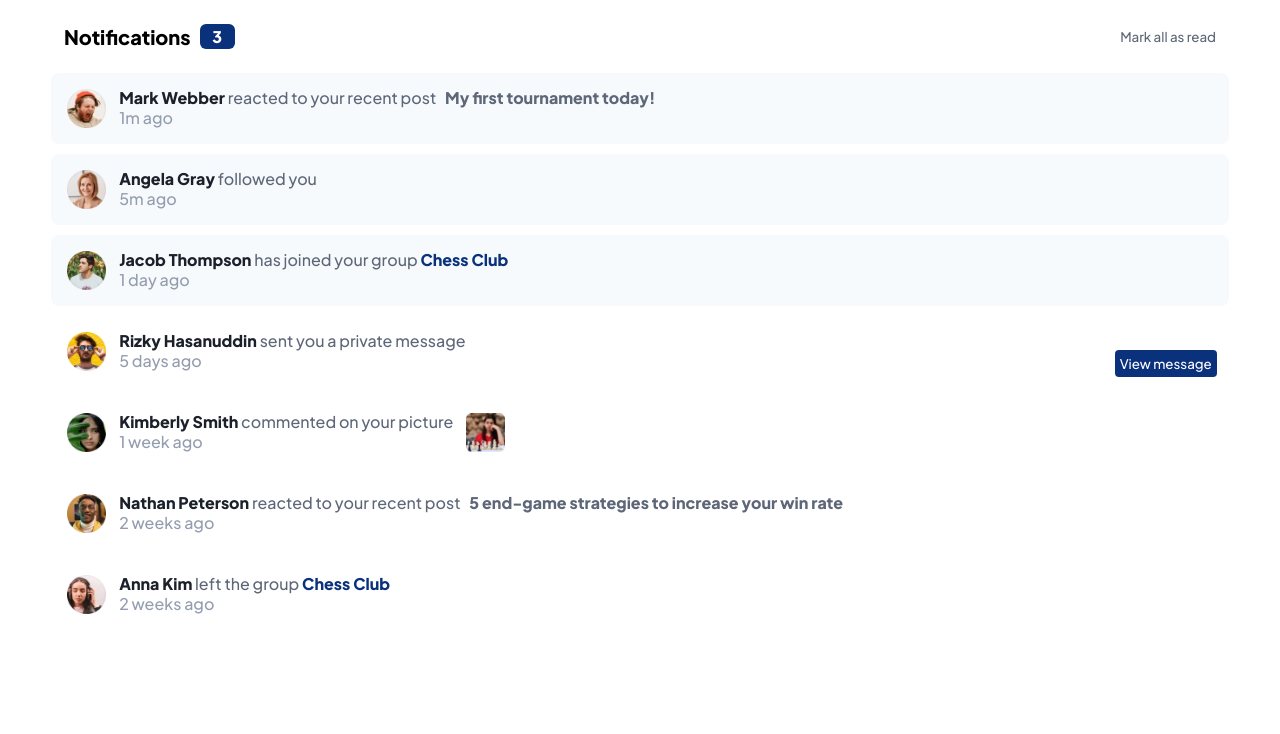
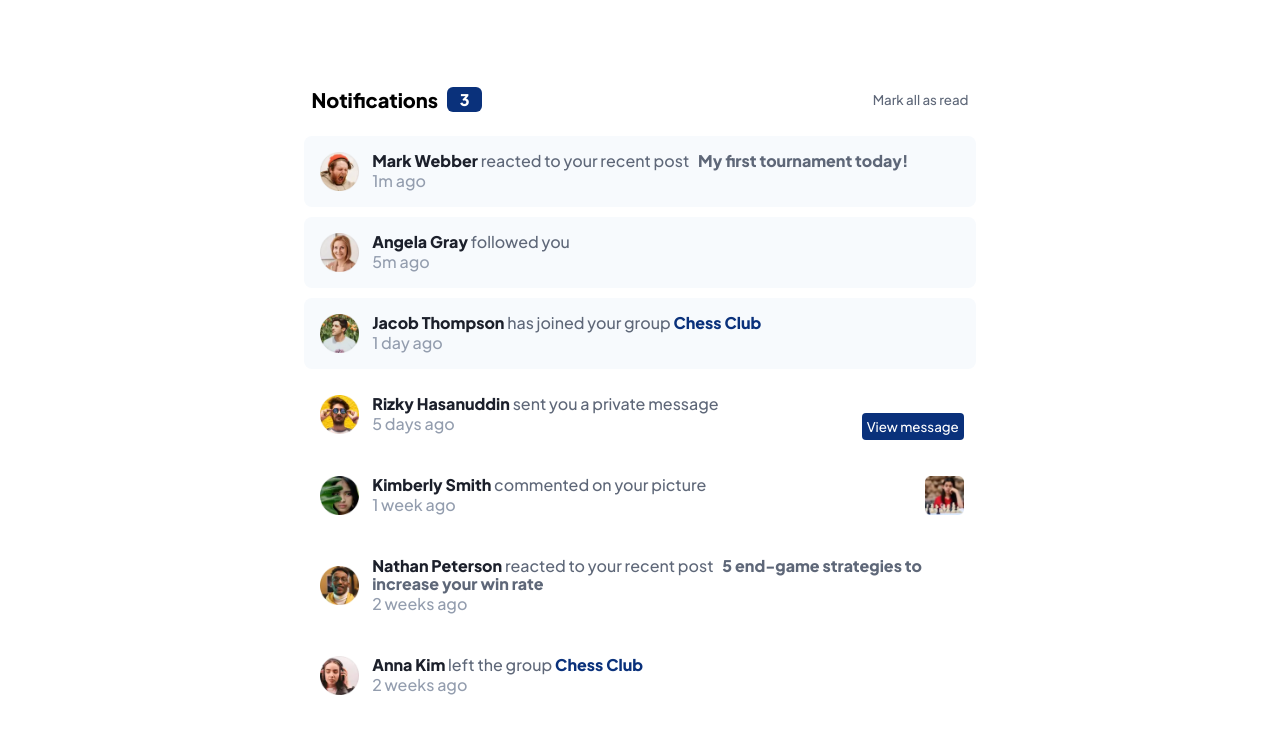
Before and after one commit to nyrellcl/notifications-challenge, a React (Create React App) app: page / in a window 1280 px wide. Shown: the top 734 px of the page. Built offline with nearby package versions, Linux system fonts and the light colour scheme.

Commit message:
added visited on msg btn

```diff
--- a/src/App.js
+++ b/src/App.js
@@ -21,7 +21,8 @@ function App() {
 
 
   return (
-    <>
+    <main className="main">
+
       <header className="notifications-bar">
         <div className="notifications-bar__content">
           <h1>Notifications</h1>
@@ -91,7 +92,7 @@ function App() {
             </article>
 
       </section>
-    </>
+    </main>
   );
 }
 
--- a/src/index-sass/index.css
+++ b/src/index-sass/index.css
@@ -6,6 +6,7 @@
 
 body {
   min-width: 375px;
+  height: 100vh;
 }
 
 .show {
@@ -108,6 +109,16 @@ h1, button, span, p {
     padding: 0.3125rem;
     background-color: hsl(219deg, 85%, 26%);
     color: #fff;
+    transition: all 250ms ease-in-out;
+  }
+  .notifications-container__card__content .view-msg:active {
+    background: hsl(211deg, 68%, 94%);
+    color: hsl(219deg, 85%, 26%);
+  }
+  .notifications-container__card__content .view-msg:hover, .notifications-container__card__content .view-msg:visited {
+    cursor: pointer;
+    background: hsl(211deg, 68%, 94%);
+    color: hsl(219deg, 85%, 26%);
   }
   .notifications-container__card__content .msg-box {
     padding: 1rem;
@@ -126,4 +137,16 @@ h1, button, span, p {
     width: 2.4375rem;
     height: 2.4375rem;
   }
+}
+@media only screen and (min-width: 1200px) {
+  .main {
+    width: 45.625rem;
+    margin: 3.9375rem auto 5.5625rem;
+    z-index: 1;
+  }
+  .notifications-container__card .chess {
+    position: absolute;
+    right: 0;
+    margin-right: 0.75rem;
+  }
 }/*# sourceMappingURL=index.css.map */
--- a/src/index-sass/index.scss
+++ b/src/index-sass/index.scss
@@ -9,6 +9,7 @@
 
 body{
     min-width: 375px;
+    height: 100vh;
 }
 
 @function rem($number){
@@ -123,6 +124,16 @@ h1,button, span, p{
                     padding: rem(5);
                     background-color: $blue;
                     color: #fff;
+                    transition: all 250ms ease-in-out;
+                    &:active{
+                        background: $light-grey-blue-1;
+                        color: $blue;
+                    }
+                    &:hover, &:visited{
+                        cursor: pointer;
+                        background: $light-grey-blue-1;
+                        color: $blue;
+                    }
                 }
                 .msg-box{
                     padding: rem(16);
@@ -145,5 +156,23 @@ h1,button, span, p{
         }
     }
 
+}
 
+@media only screen and (min-width: 1200px){
+    .main{
+        width: rem(730);
+        margin: rem(63) auto rem(89);
+        z-index: 1;
+
+    }
+
+    .notifications-container{
+        &__card{
+            .chess{
+                position: absolute;
+                right: 0;
+                margin-right: 0.75rem;
+            }
+        }
+    }
 }
```
Also changed, not shown: 1 other file (tests, documents, lock files or other folders).
